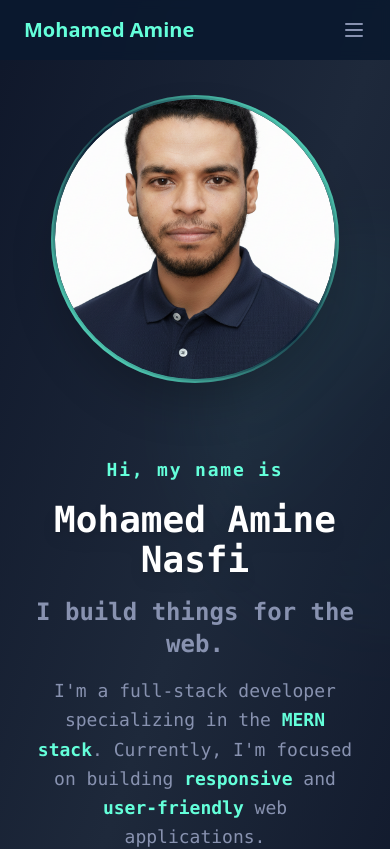
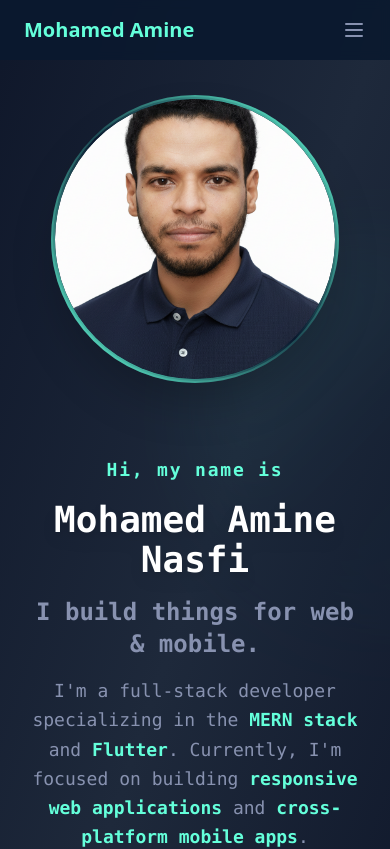
Before and after one commit to medaminenasfi/Portfolio., a React (Create React App) app: page / in a window 390 px wide. Shown: the top 849 px of the page. Built offline with nearby package versions, Linux system fonts and the light colour scheme.

Commit message:
feat: enhance Hero and Projects components with mobile development features and category filtering; update Skills section to include mobile skills

```diff
--- a/src/components/Hero.jsx
+++ b/src/components/Hero.jsx
@@ -152,13 +152,13 @@ function buildWeb() {
               variants={itemVariants}
               className="text-2xl sm:text-4xl font-bold text-textSecondary mb-4 font-mono"
             >
-              I build things for the web.
+              I build things for web & mobile.
             </motion.h2>
             <motion.p
               variants={itemVariants}
               className="max-w-xl text-textSecondary text-lg sm:text-xl mb-8 leading-relaxed font-mono"
             >
-              I'm a full-stack developer specializing in the <span className="text-secondary font-semibold">MERN stack</span>. Currently, I'm focused on building <span className="text-secondary font-semibold">responsive</span> and <span className="text-secondary font-semibold">user-friendly</span> web applications.
+              I'm a full-stack developer specializing in the <span className="text-secondary font-semibold">MERN stack</span> and <span className="text-secondary font-semibold">Flutter</span>. Currently, I'm focused on building <span className="text-secondary font-semibold">responsive web applications</span> and <span className="text-secondary font-semibold">cross-platform mobile apps</span>.
             </motion.p>
             <motion.div
               variants={itemVariants}
--- a/src/components/Projects.jsx
+++ b/src/components/Projects.jsx
@@ -1,6 +1,7 @@
 import React, { useState } from 'react';
 import { motion, AnimatePresence } from 'framer-motion';
 import { useNavigate } from 'react-router-dom';
+import { FaGlobe, FaMobile, FaCode } from 'react-icons/fa';
 import ScrollDown from './ScrollDown';
 import profileImg from '../assets/Screenshot from 2025-07-19 18-44-01.png';
 import Eco from '../assets/ec.png';
@@ -20,6 +21,17 @@ const ProjectCard = ({ project, onClick }) => (
         alt={project.title}
         className="w-full h-full object-cover transition-transform duration-300 group-hover:scale-105"
       />
+    </div>
+    {/* Category Badge */}
+    <div className="absolute top-4 right-4 z-10">
+      <span className={`px-3 py-1 rounded-full text-xs font-semibold flex items-center gap-1 ${
+        project.category === 'web'
+          ? 'bg-blue-500/90 text-white'
+          : 'bg-green-500/90 text-white'
+      }`}>
+        {project.category === 'web' ? <FaGlobe className="w-3 h-3" /> : <FaMobile className="w-3 h-3" />}
+        {project.category === 'web' ? 'Web' : 'Mobile'}
+      </span>
     </div>
     {/* Card Content */}
     <div className="flex flex-col flex-1 justify-between p-6">
@@ -50,8 +62,10 @@ const ProjectCard = ({ project, onClick }) => (
 const Projects = () => {
   const navigate = useNavigate();
   const [currentIndex, setCurrentIndex] = useState(0);
+  const [activeCategory, setActiveCategory] = useState('all');
 
   const projects = [
+    // Web Projects
     {
       id: 'backend-ecommerce',
       title: "Backend – E-commerce API",
@@ -59,6 +73,7 @@ const Projects = () => {
       technologies: ["Node.js", "TypeScript", "MongoDB", "Express.js", "JWT", "Stripe API", "Bcrypt"],
       link: "https://github.com/medaminenasfi/E-commerce/tree/main/backend",
       image: back,
+      category: 'web',
       features: [
         "User Authentication & Authorization",
         "Product CRUD Operations",
@@ -78,6 +93,7 @@ const Projects = () => {
       technologies: ["React.js", "Node.js", "Express.js", "MongoDB", "Leaflet", "Socket.io"],
       link: "https://ecotourisme.laghazala.tn/",
       image: Eco,
+      category: 'web',
       features: [
         "Interactive Tourism Maps",
         "Booking System",
@@ -97,6 +113,7 @@ const Projects = () => {
       technologies: ["React.js", "Node.js", "Excel API", "XML Parser", "Multer", "Joi"],
       link: "#",
       image: xml,
+      category: 'web',
       features: [
         "Excel to XML Conversion",
         "SQL Query to XML Export",
@@ -116,6 +133,7 @@ const Projects = () => {
       technologies: ["React.js", "Node.js", "MongoDB", "Redux", "Tailwind CSS", "Cloudinary"],
       link: "#",
       image: comme,
+      category: 'web',
       features: [
         "Product Catalog with Filters",
         "User Profiles & Wishlists",
@@ -135,6 +153,7 @@ const Projects = () => {
       technologies: ["HTML", "CSS", "JavaScript", "Prism.js", "Monaco Editor", "Regex"],
       link: "#",
       image: profileImg,
+      category: 'web',
       features: [
         "Multi-language Code Generation",
         "Syntax Highlighting",
@@ -146,11 +165,82 @@ const Projects = () => {
       ],
       challenges: "Parsing complex algorithms and generating syntactically correct code",
       github: "https://github.com/medaminenasfi/traducode"
+    },
+    // Mobile Projects
+    {
+      id: 'bmi-calculator',
+      title: "BMI Calculator",
+      description: "A sleek and intuitive Flutter mobile app for calculating Body Mass Index with health recommendations and progress tracking.",
+      technologies: ["Flutter", "Dart", "SQLite", "Provider", "Material Design", "Charts"],
+      link: "#",
+      image: "https://via.placeholder.com/400x300/1f2937/f59e0b?text=BMI+Calculator",
+      category: 'mobile',
+      features: [
+        "BMI Calculation with Visual Indicators",
+        "Health Status Classification",
+        "Progress Tracking & History",
+        "Weight Goal Setting",
+        "Health Tips & Recommendations",
+        "Dark/Light Theme Toggle",
+        "Metric & Imperial Units"
+      ],
+      challenges: "Creating smooth animations and implementing local data persistence",
+      github: "https://github.com/medaminenasfi/bmi-calculator-flutter"
+    },
+    {
+      id: 'flutter-ecommerce',
+      title: "Flutter E-Commerce",
+      description: "Cross-platform mobile e-commerce application with modern UI/UX design and comprehensive shopping features.",
+      technologies: ["Flutter", "Dart", "Firebase", "Provider", "Stripe API", "Cloud Firestore"],
+      link: "#",
+      image: "https://via.placeholder.com/400x300/1f2937/10b981?text=Flutter+Store",
+      category: 'mobile',
+      features: [
+        "Product Browsing & Search",
+        "Shopping Cart & Checkout",
+        "User Authentication",
+        "Order History & Tracking",
+        "Push Notifications",
+        "Offline Mode Support",
+        "Payment Gateway Integration"
+      ],
+      challenges: "Optimizing performance for large product catalogs and offline functionality",
+      github: "https://github.com/medaminenasfi/flutter-ecommerce"
+    },
+    {
+      id: 'weather-app',
+      title: "Weather Forecast App",
+      description: "Beautiful weather application built with Flutter featuring real-time weather data and 7-day forecasts.",
+      technologies: ["Flutter", "Dart", "REST API", "Geolocator", "Weather API", "Animations"],
+      link: "#",
+      image: "https://via.placeholder.com/400x300/1f2937/3b82f6?text=Weather+App",
+      category: 'mobile',
+      features: [
+        "Current Weather Conditions",
+        "7-Day Weather Forecast",
+        "Location-based Weather",
+        "Weather Maps & Radar",
+        "Severe Weather Alerts",
+        "Multiple City Support",
+        "Beautiful Animations"
+      ],
+      challenges: "Handling location permissions and creating smooth weather animations",
+      github: "https://github.com/medaminenasfi/flutter-weather"
     }
   ];
 
+  const categories = [
+    { id: 'all', label: 'All Projects', icon: <FaCode className="w-4 h-4" /> },
+    { id: 'web', label: 'Web Development', icon: <FaGlobe className="w-4 h-4" /> },
+    { id: 'mobile', label: 'Mobile Development', icon: <FaMobile className="w-4 h-4" /> }
+  ];
+
+  const filteredProjects = activeCategory === 'all'
+    ? projects
+    : projects.filter(project => project.category === activeCategory);
+
   const itemsPerPage = 3;
-  const totalPages = Math.ceil(projects.length / itemsPerPage);
+  const totalPages = Math.ceil(filteredProjects.length / itemsPerPage);
 
   const nextSlide = () => {
     setCurrentIndex((prev) => (prev + 1) % totalPages);
@@ -162,11 +252,16 @@ const Projects = () => {
 
   const getCurrentProjects = () => {
     const start = currentIndex * itemsPerPage;
-    return projects.slice(start, start + itemsPerPage);
+    return filteredProjects.slice(start, start + itemsPerPage);
   };
 
   const handleProjectClick = (project) => {
     navigate(`/project/${project.id}`, { state: { project } });
+  };
+
+  const handleCategoryChange = (category) => {
+    setActiveCategory(category);
+    setCurrentIndex(0); // Reset to first page when changing category
   };
 
   const containerVariants = {
@@ -203,9 +298,42 @@ const Projects = () => {
           Featured Projects
         </motion.h2>
 
+        {/* Category Filter Buttons */}
+        <motion.div
+          className="flex flex-wrap justify-center gap-4 mb-12"
+          variants={itemVariants}
+        >
+          {categories.map((category) => (
+            <button
+              key={category.id}
+              onClick={() => handleCategoryChange(category.id)}
+              className={`flex items-center gap-2 px-6 py-3 rounded-full font-semibold transition-all duration-300 ${
+                activeCategory === category.id
+                  ? 'bg-secondary text-primary shadow-lg shadow-secondary/25 scale-105'
+                  : 'bg-primary/50 text-textSecondary hover:bg-secondary/20 hover:text-secondary'
+              }`}
+            >
+              {category.icon}
+              {category.label}
+              <span className={`ml-1 px-2 py-0.5 rounded-full text-xs ${
+                activeCategory === category.id
+                  ? 'bg-primary/20 text-primary'
+                  : 'bg-secondary/20 text-secondary'
+              }`}>
+                {category.id === 'all'
+                  ? projects.length
+                  : projects.filter(p => p.category === category.id).length
+                }
+              </span>
+            </button>
+          ))}
+        </motion.div>
+
         {/* Carousel Container */}
         <div className="relative">
-          {/* Navigation Buttons */}
+          {/* Navigation Buttons - Only show if there are multiple pages */}
+          {totalPages > 1 && (
+            <>
               <button
                 onClick={prevSlide}
                 className="absolute left-0 top-1/2 -translate-y-1/2 z-10 bg-secondary/20 hover:bg-secondary/40 text-white p-3 rounded-full transition-colors duration-300"
@@ -223,11 +351,13 @@ const Projects = () => {
                   <path strokeLinecap="round" strokeLinejoin="round" strokeWidth={2} d="M9 5l7 7-7 7" />
                 </svg>
               </button>
+            </>
+          )}
 
           {/* Projects Grid */}
           <AnimatePresence mode="wait">
             <motion.div
-              key={currentIndex}
+              key={`${activeCategory}-${currentIndex}`}
               className="grid gap-8 md:grid-cols-2 lg:grid-cols-3 px-12"
               variants={containerVariants}
               initial="hidden"
@@ -242,7 +372,8 @@ const Projects = () => {
             </motion.div>
           </AnimatePresence>
 
-          {/* Pagination Dots */}
+          {/* Pagination Dots - Only show if there are multiple pages */}
+          {totalPages > 1 && (
             <div className="flex justify-center mt-8 space-x-2">
               {Array.from({ length: totalPages }).map((_, index) => (
                 <button
@@ -254,7 +385,27 @@ const Projects = () => {
                 />
               ))}
             </div>
+          )}
         </div>
+
+        {/* Empty State */}
+        {filteredProjects.length === 0 && (
+          <motion.div
+            className="text-center py-20"
+            variants={itemVariants}
+          >
+            <div className="text-6xl mb-4">🚧</div>
+            <h3 className="text-xl font-semibold text-textSecondary mb-2">
+              Coming Soon!
+            </h3>
+            <p className="text-textSecondary">
+              {activeCategory === 'mobile'
+                ? 'Mobile projects are currently in development.'
+                : 'No projects found in this category.'
+              }
+            </p>
+          </motion.div>
+        )}
 
         {/* Decorative Background Elements */}
         <div className="absolute top-1/2 right-0 -z-10">
--- a/src/components/Skills.jsx
+++ b/src/components/Skills.jsx
@@ -1,7 +1,7 @@
 import React, { useState } from "react";
 import { motion } from "framer-motion";
 import ScrollDown from "./ScrollDown";
-import { FaCode, FaServer, FaDatabase, FaTools } from "react-icons/fa";
+import { FaCode, FaServer, FaDatabase, FaTools, FaMobile } from "react-icons/fa";
 
 const SkillCard = ({ title, icon, level }) => {
   const [imageError, setImageError] = React.useState(false);
@@ -87,6 +87,11 @@ const categoryMeta = [
     icon: <FaDatabase className="w-5 h-5 mr-2" />,
     label: "Database",
     description: "Data modeling, storage, and management."
+  },
+  {
+    icon: <FaMobile className="w-5 h-5 mr-2" />,
+    label: "Mobile",
+    description: "Cross-platform mobile app development."
   },
   {
     icon: <FaTools className="w-5 h-5 mr-2" />,
@@ -208,6 +213,36 @@ const Skills = () => {
         {
           title: "PostgreSQL",
           icon: "https://cdn.svgporn.com/logos/postgresql.svg",
+          level: 75,
+        },
+      ],
+    },
+    {
+      category: "Mobile",
+      skills: [
+        {
+          title: "Flutter",
+          icon: "https://cdn.svgporn.com/logos/flutter.svg",
+          level: 85,
+        },
+        {
+          title: "Dart",
+          icon: "https://cdn.svgporn.com/logos/dart.svg",
+          level: 80,
+        },
+        {
+          title: "Firebase",
+          icon: "https://cdn.svgporn.com/logos/firebase.svg",
+          level: 75,
+        },
+        {
+          title: "Android Studio",
+          icon: "https://cdn.svgporn.com/logos/android-icon.svg",
+          level: 70,
+        },
+        {
+          title: "SQLite",
+          icon: "https://cdn.svgporn.com/logos/sqlite.svg",
           level: 75,
         },
       ],
```
Lines whose indentation alone changed are shown as unchanged.
